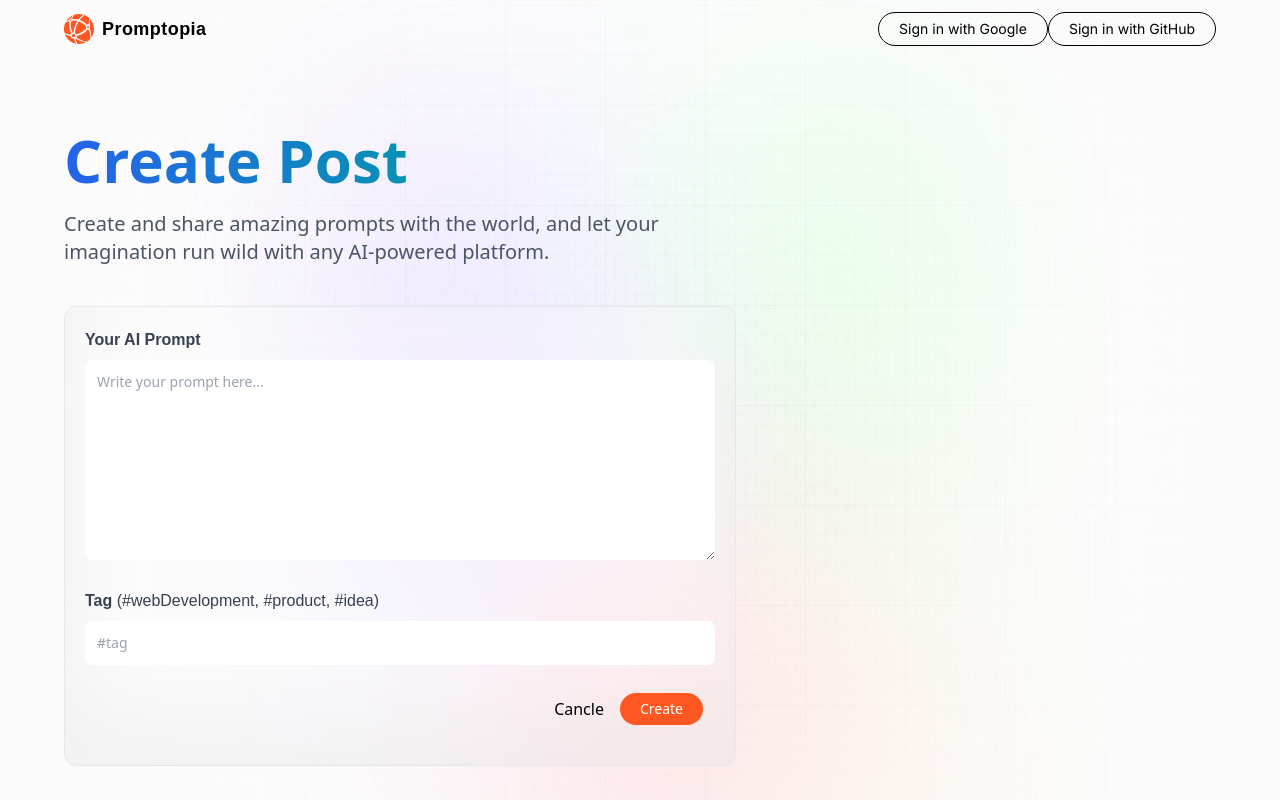
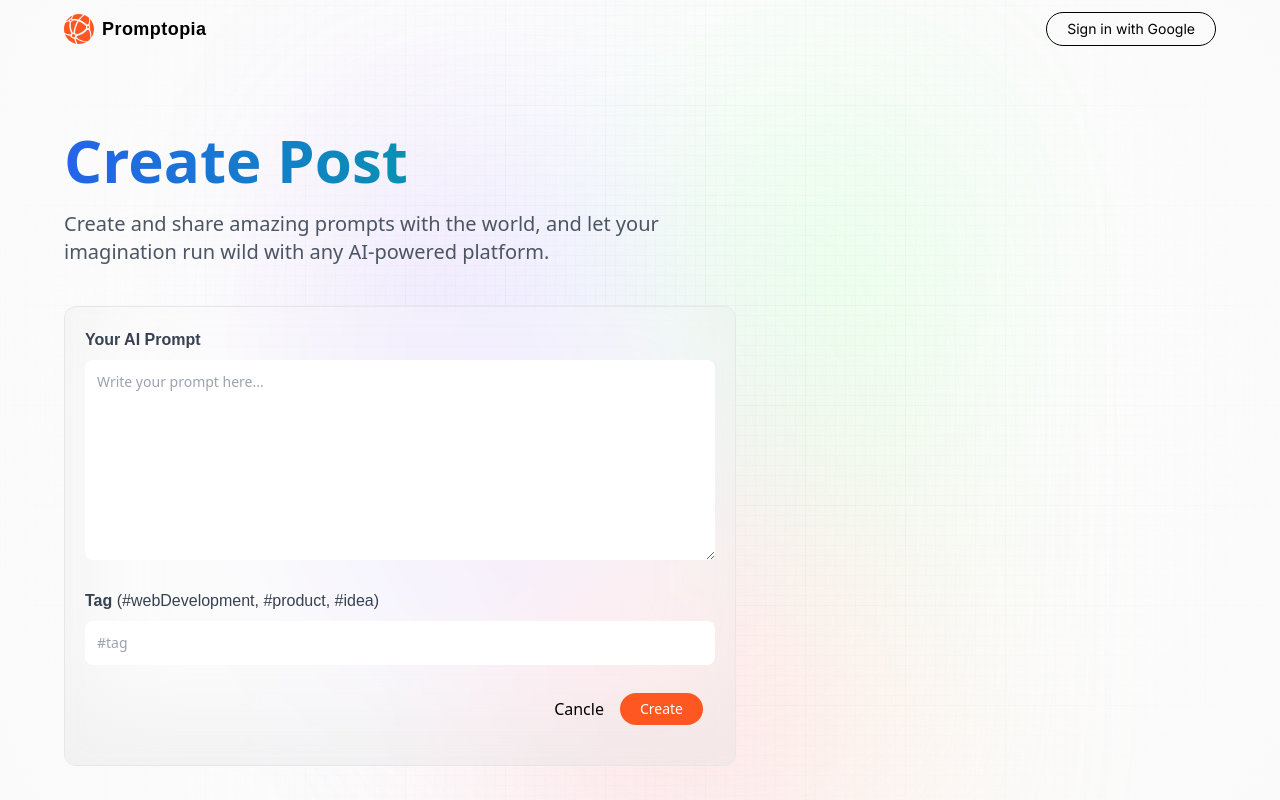
Before and after one commit to HIMANSHU6001/promptopia, a Next.js app: page /create-prompt in a window 1280 px wide. Built offline with nearby package versions, Linux system fonts and the light colour scheme.

Commit message:
removed login with github

```diff
--- a/components/Nav.jsx
+++ b/components/Nav.jsx
@@ -24,20 +24,6 @@ const Nav = () => {
         }
     };
 
-    const signInWithGithub = async () => {
-        const provider = new GithubAuthProvider();
-        provider.addScope('profile');
-        console.log(provider);
-        try {
-            console.log("TRYING TO LOG IN");
-            const result = await signInWithPopup(auth, provider);
-            console.log('signed in with github , result :', result);
-            return result.user;
-        } catch (error) {
-            console.error(error);
-            return null;
-        }
-    };
 
     const signIn = async (provider) => {
         let user;
@@ -45,9 +31,6 @@ const Nav = () => {
             console.log('signing in with google');
             user = await signInWithGoogle();
             console.log(" signed in with google");
-        } else if (provider === 'github') {
-            console.log('signing in with github');
-            user = await signInWithGithub();
         }
         console.log(user);
         setUser(user);
@@ -65,7 +48,7 @@ const Nav = () => {
     const handleSignout = async () => {
         signOut(auth).then(() => {
             // Sign-out successful.
-            // navigate("/");
+            navigate("/");
             setUser(null);
             console.log("Signed out successfully")
         }).catch((error) => {
@@ -119,15 +102,6 @@ const Nav = () => {
                             className="outline_btn"
                         >
                             Sign in with Google
-                        </button>
-
-                        <button
-                            type='button'
-                            key="github"
-                            onClick={() => signIn('github')}
-                            className="outline_btn"
-                        >
-                            Sign in with GitHub
                         </button>
                     </>}
             </div>
@@ -185,15 +159,6 @@ const Nav = () => {
                             >
                                 Sign in with Google
                             </button>
-
-                            <button
-                                type='button'
-                                key="github"
-                                onClick={() => signIn('github')}
-                                className="outline_btn"
-                            >
-                                Sign in with GitHub
-                            </button>
                         </>
                     )}
             </div>
--- a/package.json
+++ b/package.json
@@ -9,12 +9,12 @@
     "lint": "next lint"
   },
   "dependencies": {
-    "bcrypt": "^5.1.1",
     "dotenv": "^16.4.5",
     "firebase": "^10.12.0",
     "fuse.js": "^7.0.0",
     "next": "14.2.3",
     "next-auth": "^4.24.7",
+    "npmlog": "^7.0.1",
     "pg": "^8.11.5",
     "pg-hstore": "^2.3.4",
     "react": "^18",
```
Also changed, not shown: 1 other file (tests, documents, lock files or other folders).
